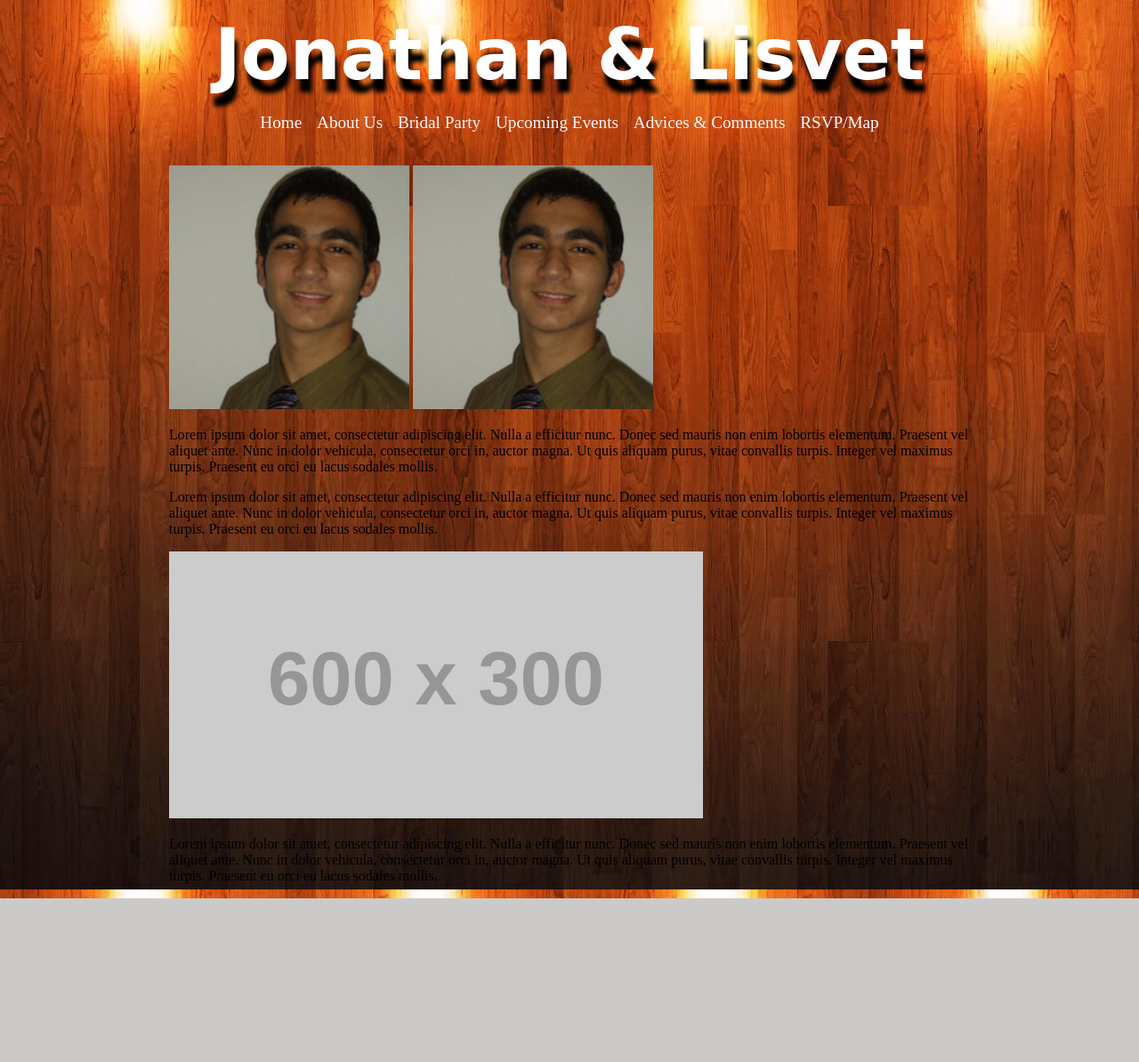
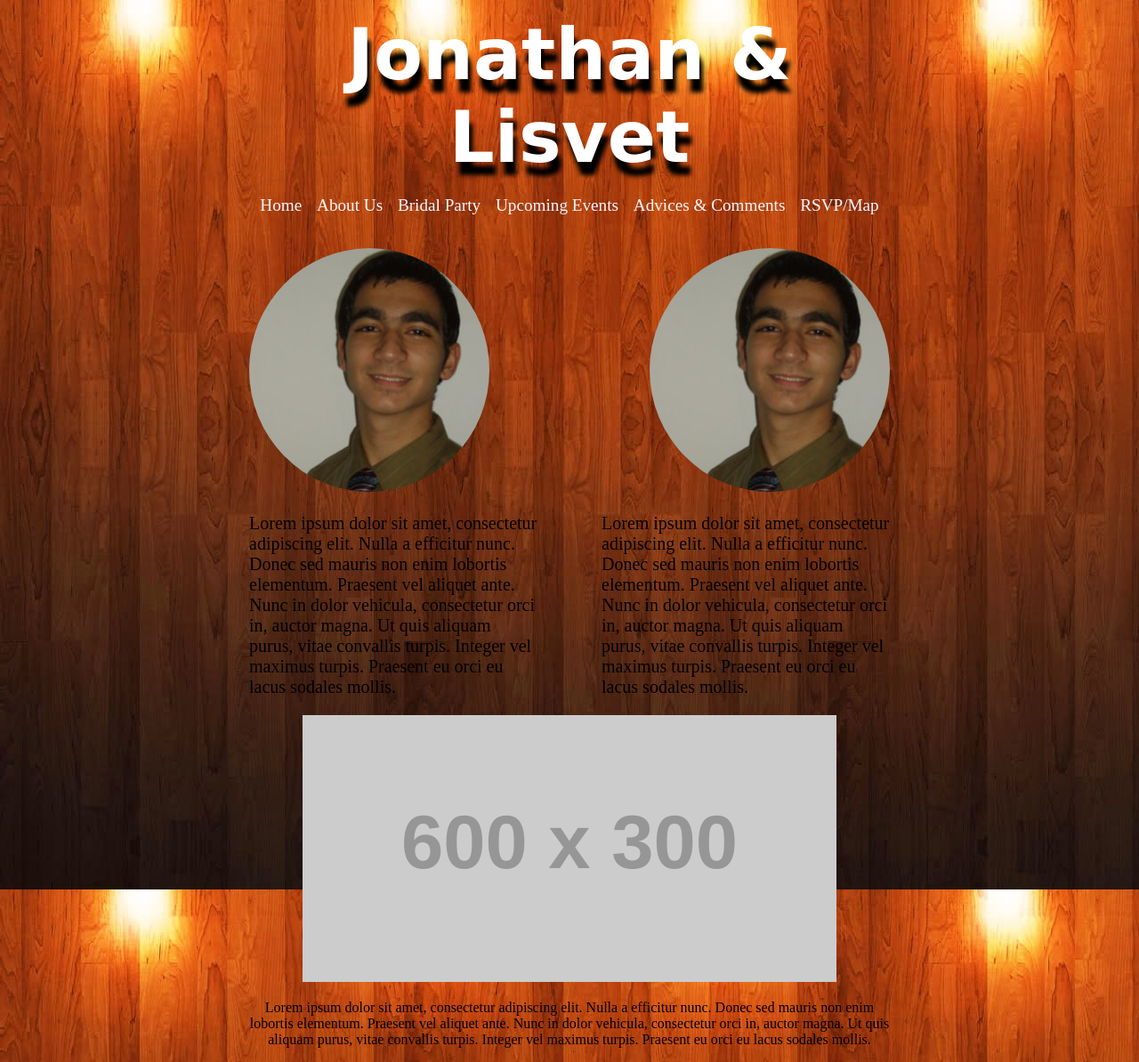
Before and after one commit to jonathanblancor/jonathanblancor.github.io, a PHP site: page /wedding/includes/about_us.html in a window 1280 px wide. Shown: the whole page at 89% size. Before the commit the page ends 1010 px from the top, so only its background shows below. Run offline with PHP 8.4, Linux system fonts and the light colour scheme; grey boxes labelled with a size stand in for pictures from a placeholder-image service; some libraries are stand-ins or nearby versions.

Commit message:
Add files via upload

```diff
--- a/wedding/css/style.css
+++ b/wedding/css/style.css
@@ -10,12 +10,13 @@ html {
 }
 
 body {
-	width: 900px;
+	width: 720px;
 	margin: 0 auto;
 	background-image: url("../images/background.jpg");
 	/*background-size: cover;*/
 	/*background-size: 100% 100%;*/
 	height: 100%;
+	background-attachment: fixed;
 }
 
 header #top {
@@ -46,7 +47,7 @@ header #days {
 
 header #clock {
 	float: left;
-  padding-right: 9px;
+  padding-right: 5px;
   padding-left: 5px;
 }
 
@@ -90,6 +91,31 @@ ul li {
 ul li a {
 	text-decoration: none;
 	color: #f8f8ff;
+}
+
+.img-circle {
+	border-radius: 50%;
+}
+
+#lis-img {
+	float: right;
+}
+
+.our-description-text {
+	width: 45%;
+	font-size: 20px;
+}
+
+#lis-text {
+	float: right;
+}
+
+#jon-text {
+	float: left;
+}
+
+#both-img {
+	text-align: center;
 }
 
 @media screen and (max-width: 850px) {
```
